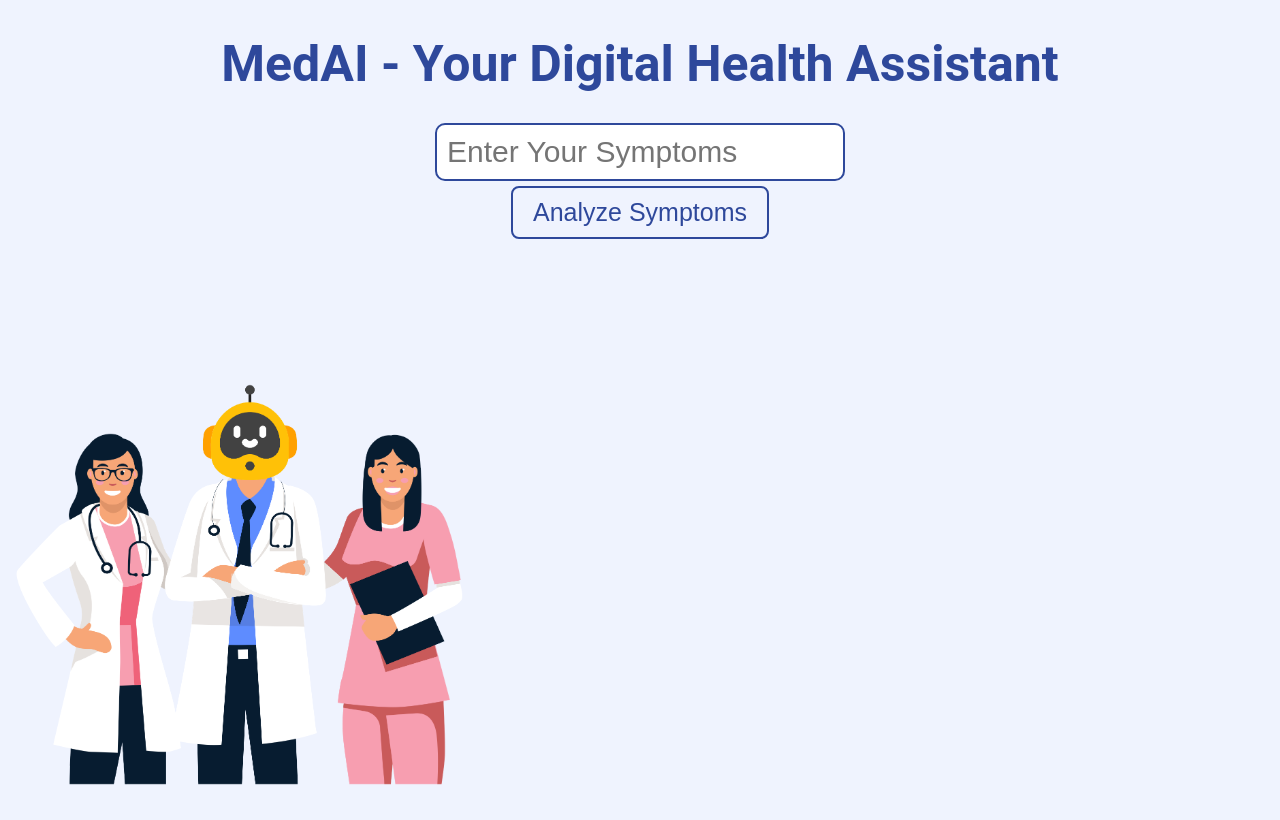
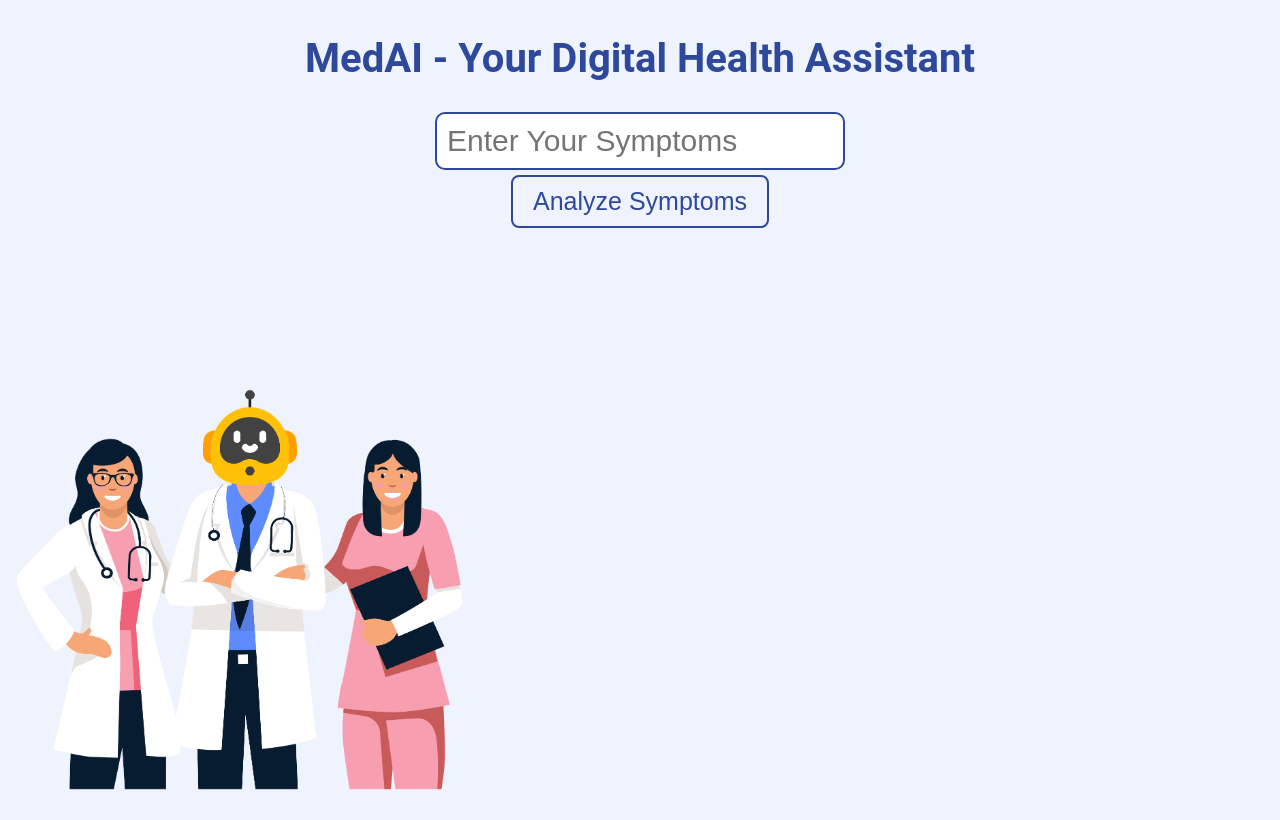
Before and after one commit to PierluigiManc01/MedAI, a plain HTML site: page index.html in a window 1280 px wide. Drawn offline with Linux system fonts and the light colour scheme.

Commit message:
changes 3

```diff
--- a/style.css
+++ b/style.css
@@ -114,7 +114,7 @@ input[type="text"], input[type="button"] {
 }
 
 #homeScreen h1 {
-    font-size: 50px; /* Specific font size for the title */
+    font-size: 40px; /* Specific font size for the title */
     margin-top: 0; /* Remove top margin from the title if any */
     margin-bottom: 20px; /* Adjust bottom margin to control space after the title */
 }
@@ -135,7 +135,7 @@ input[type="text"], input[type="button"] {
 #homeImage {
     position: absolute; /* Absolute positioning */
     left: 15px; /* Align to the left */
-    bottom: 15px; /* Align to the bottom */
+    bottom: 10px; /* Align to the bottom */
     width: 35vw;
     max-width: 100vw; /* Adjust the size as needed */
     height: auto; /* Maintain aspect ratio */
```
Also changed, not shown: 1 other file.
